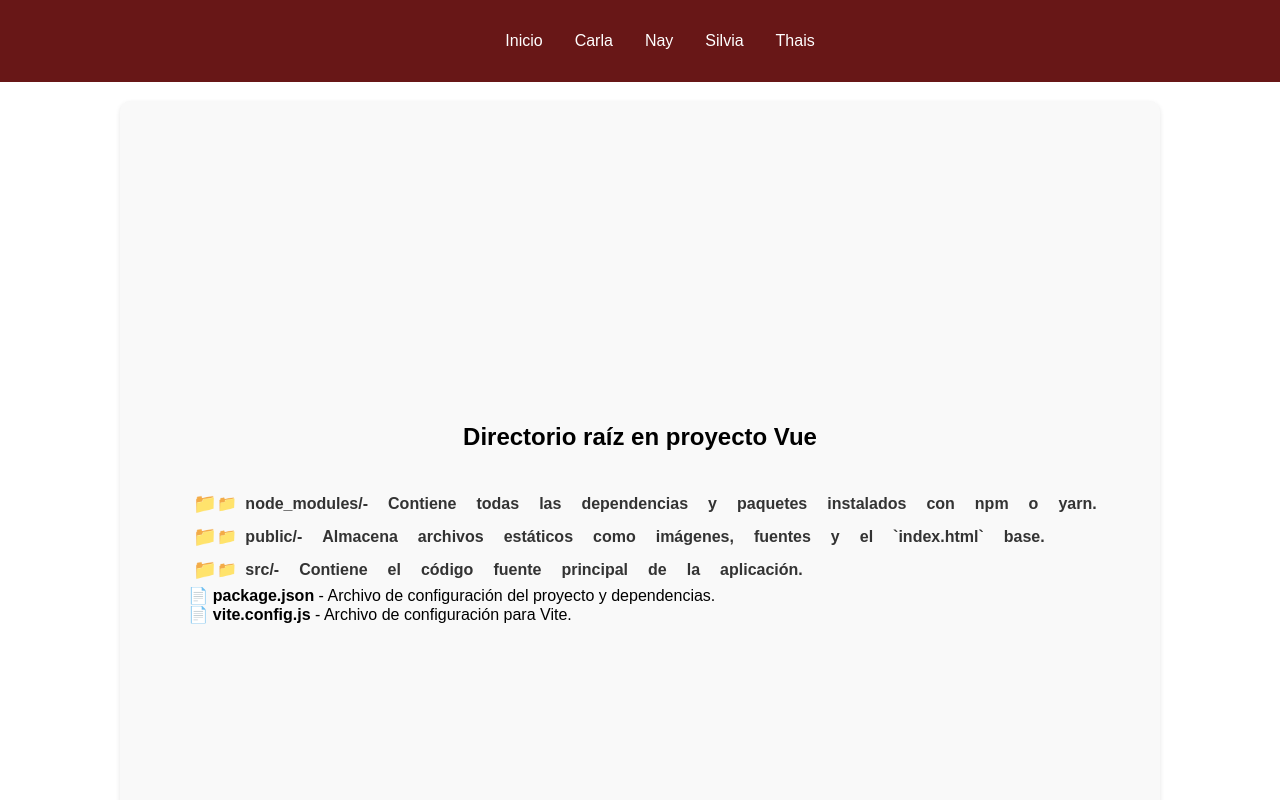
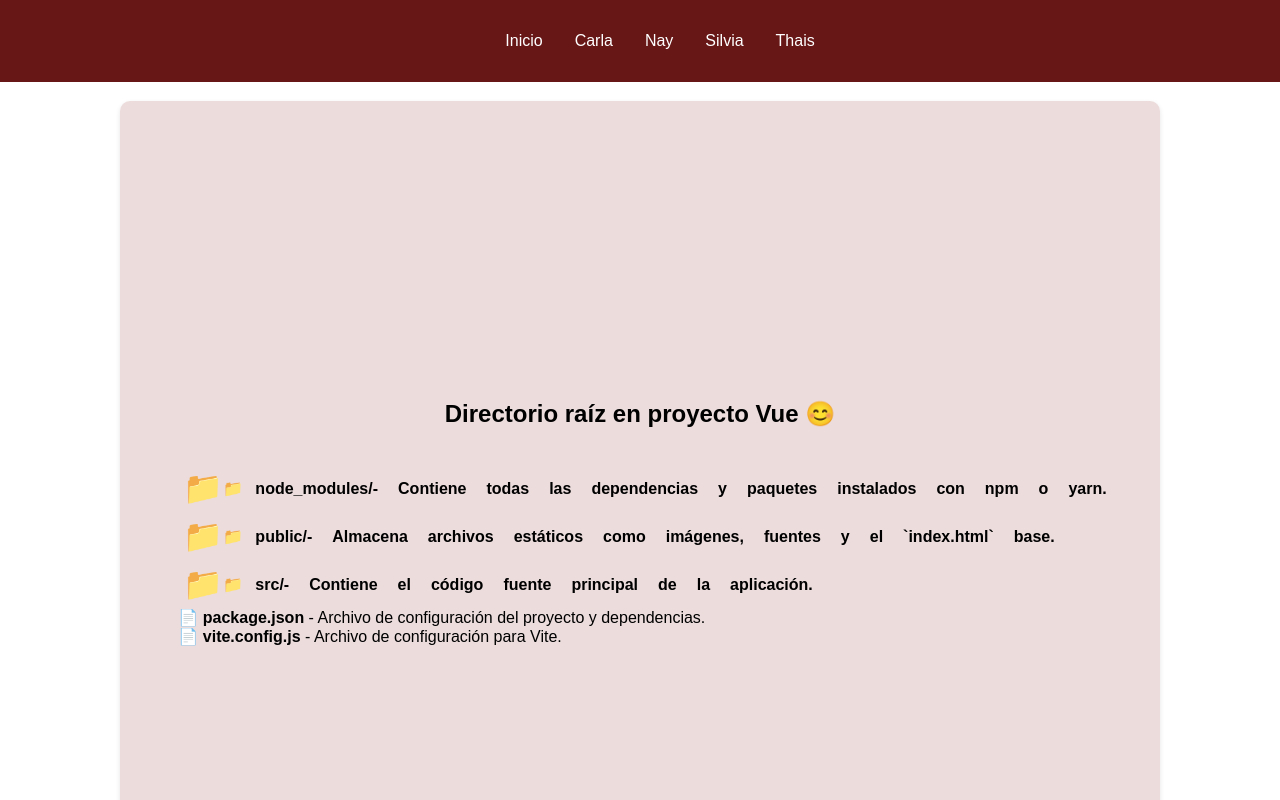
Before and after one commit to intxaurtietadev/investigacion-vue, a Vue app: page /silvia in a window 1280 px wide. Shown: the top 800 px of the page. Built offline with nearby package versions, Linux system fonts and the light colour scheme.

Commit message:
cambio de estilos en componenteSilvia

```diff
--- a/src/components/componenteSilvia.vue
+++ b/src/components/componenteSilvia.vue
@@ -1,7 +1,7 @@
 <template>
   <!-- Contenedor principal del componente -->
   <div class="structure-container">
-    <h2>Directorio raíz en proyecto Vue</h2>
+    <h2>Directorio raíz en proyecto Vue 😊 </h2>
     <ul>
       <!-- Cada carpeta se representa como un elemento de lista -->
       <li>
@@ -112,7 +112,7 @@ const toggleFolder = (folder) => {
 /* Estilo del contenedor principal */
 .structure-container {
   padding: 20px;
-  background-color: #f9f9f9;
+  background-color: #ddc1c18e;
   border-radius: 10px;
   box-shadow: 0 2px 5px rgba(0, 0, 0, 0.1);
   max-width: 1000px;
@@ -152,7 +152,7 @@ ul ul {
   transition: background 0.3s, transform 0.2s;
   border-radius: 5px;
   font-weight: bold;
-  color: #333;
+  color: #000000;
 }
 
 /* Efecto hover para resaltar carpetas al pasar el mouse */
@@ -162,8 +162,8 @@ ul ul {
 
 /* Espaciado entre el icono y el nombre de la carpeta */
 .folder span {
-  margin-right: 8px;
-  transition: transform 0.3s ease;
+  margin-right: 12px;
+  transition: transform 0.4s ease;
   content: "📁";
   color: #e7a30b !important;
 }
@@ -188,6 +188,6 @@ ul ul {
 .folder::before {
   content: "📁";
   color: #e7a30b !important;
-  font-size: 1.2em;
+  font-size: 2em;
 }
 </style>
--- a/src/views/Silvia.vue
+++ b/src/views/Silvia.vue
@@ -12,7 +12,7 @@
 </template>
 
 <script>
-import { ref } from "vue";
+import { ref ,reactive} from "vue";
 import ComponenteSilvia from "../components/componenteSilvia.vue";
 import Nav from "../components/Nav.vue";
 
@@ -22,11 +22,11 @@ export default {
 
     setup(){
 
-  const titulo = ref("Directorio raiz en Vue");
+  const titulo = ref("Directorio raiz en Vue 😊");
 
 
   //inicio carpetas cerradas
-      const openFolders = ref({
+      const openFolders = reactive({
       node_modules: false,
       public: false,
       src: false,
```
